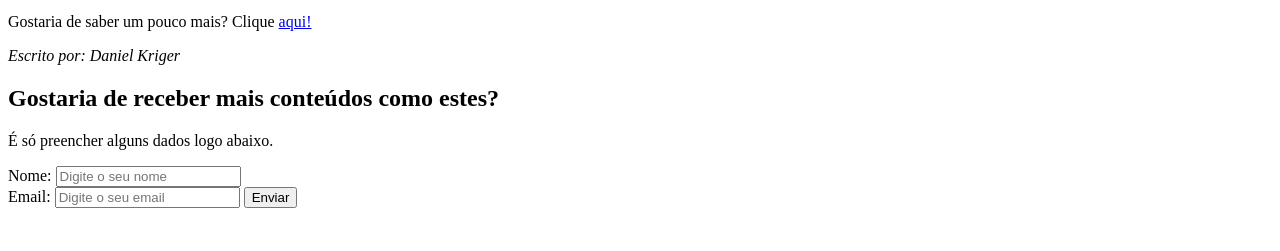
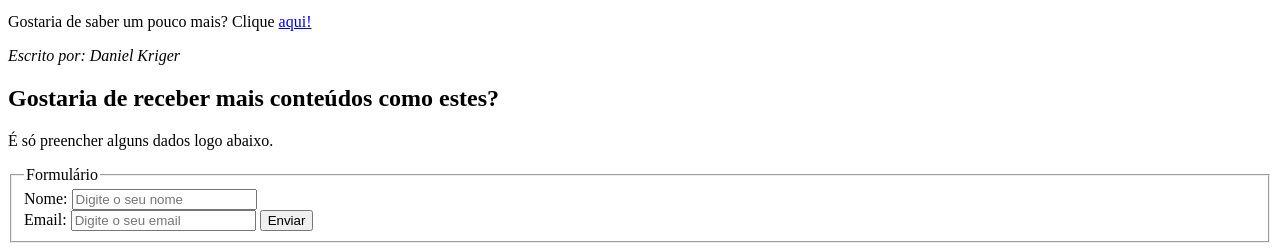
Before and after one commit to Kenzie-Academy-Brasil-Developers/m1_sprint1_entrega_blog-Junior-Rodriguess, a plain HTML site: page index.html in a window 1280 px wide. Shown: the part 1980-2231 px from the top of the page. Before the commit the page ends 2196 px from the top, so only its background shows below. Drawn offline with Linux system fonts and the light colour scheme.

Commit message:
Atividade Semanal

```diff
--- a/index.html
+++ b/index.html
@@ -55,6 +55,8 @@
             <h2>Gostaria de receber mais conteúdos como estes?</h2>
             <p>É só preencher alguns dados logo abaixo.</p>
             <form>
+                <fieldset>
+                    <legend>Formulário</legend>
                         <div>
                             <label for="nome">Nome:</label>
                             <input type="text" id="nome" name="nome" placeholder="Digite o seu nome" />
@@ -64,6 +66,7 @@
                             <input type="text" id="email" required="true" nome="email" placeholder="Digite o seu email" />
                             <button type="submit">Enviar</button>
                         </div>
+                </fieldset>
             </form>
     </footer>
 </body>
```
Lines whose indentation alone changed are shown as unchanged.
